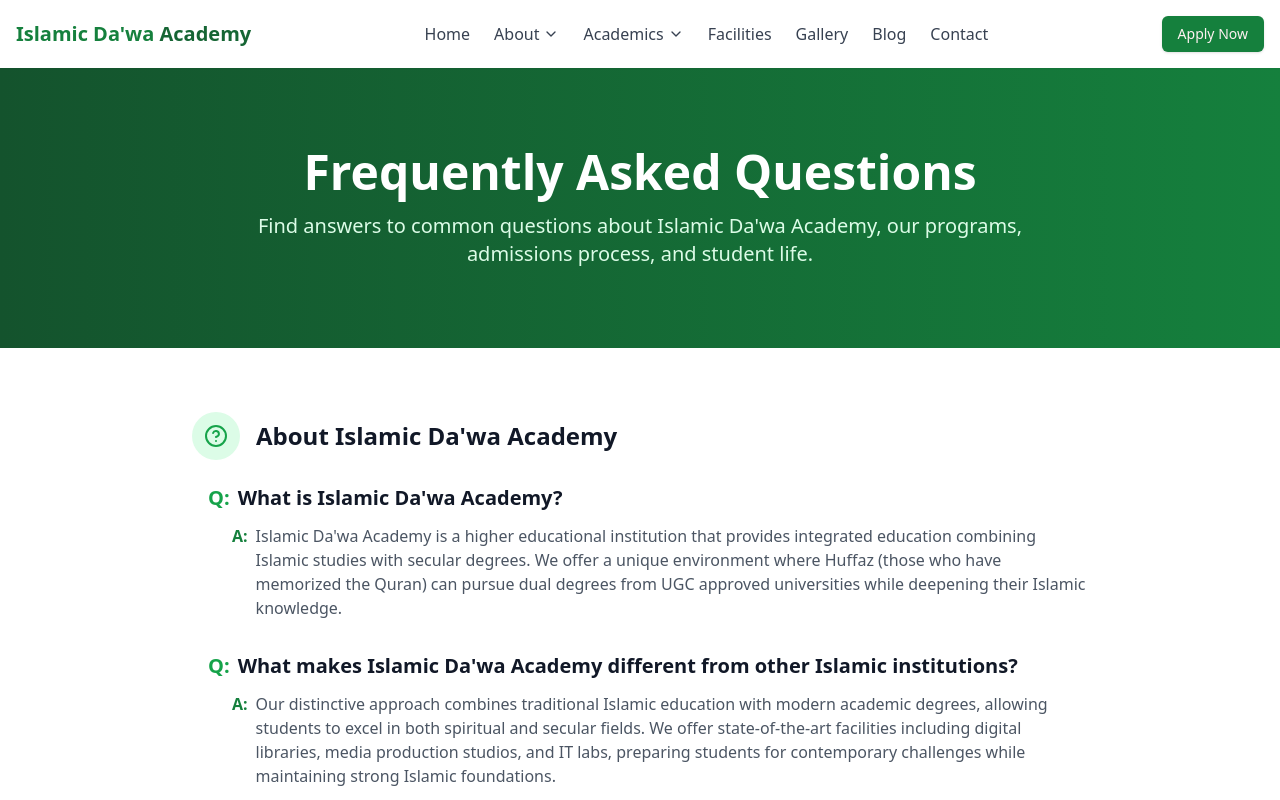
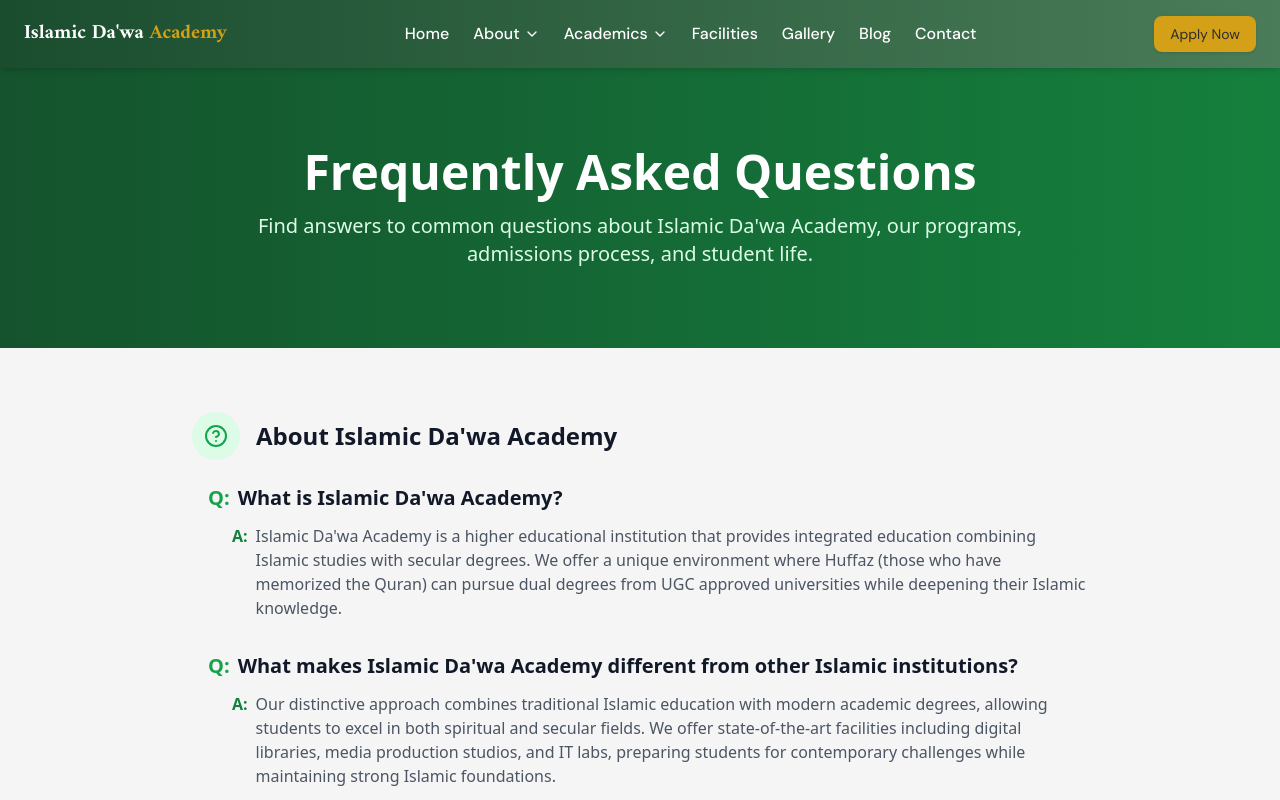
Before and after one commit to salmankavanur/Islamic-Dawa-Academy, a Next.js app: page /faq in a window 1280 px wide. Shown: the top 800 px of the page. Built offline with nearby package versions, Linux system fonts and the light colour scheme.

Commit message:
some improvements

```diff
--- a/src/app/globals.css
+++ b/src/app/globals.css
@@ -4,58 +4,24 @@
 
 @layer base {
   :root {
-    --background: 0 0% 100%;
-    --foreground: 240 10% 3.9%;
-    --card: 0 0% 100%;
-    --card-foreground: 240 10% 3.9%;
-    --popover: 0 0% 100%;
-    --popover-foreground: 240 10% 3.9%;
-    --primary: 142.1 76.2% 36.3%;
-    --primary-foreground: 355.7 100% 97.3%;
-    --secondary: 240 4.8% 95.9%;
-    --secondary-foreground: 240 5.9% 10%;
-    --muted: 240 4.8% 95.9%;
-    --muted-foreground: 240 3.8% 46.1%;
-    --accent: 240 4.8% 95.9%;
-    --accent-foreground: 240 5.9% 10%;
-    --destructive: 0 84.2% 60.2%;
-    --destructive-foreground: 0 0% 98%;
-    --border: 240 5.9% 90%;
-    --input: 240 5.9% 90%;
-    --ring: 142.1 76.2% 36.3%;
+    --background: 0 0% 96%; /* #F5F5F5 */
+    --foreground: 0 0% 18%; /* #2D2D2D */
+    --card: 0 0% 96%; /* #F5F5F5 */
+    --card-foreground: 0 0% 18%; /* #2D2D2D */
+    --popover: 0 0% 96%; /* #F5F5F5 */
+    --popover-foreground: 0 0% 18%; /* #2D2D2D */
+    --primary: 150 60% 20%; /* #1A4D2E */
+    --primary-foreground: 40 80% 60%; /* #D4A017 */
+    --secondary: 140 30% 40%; /* #4A7C59 */
+    --secondary-foreground: 0 0% 96%; /* #F5F5F5 */
+    --muted: 240 10% 50%; /* #6B7280 */
+    --muted-foreground: 240 10% 50%; /* #6B7280 */
+    --accent: 40 80% 60%; /* #D4A017 */
+    --accent-foreground: 0 0% 18%; /* #2D2D2D */
+    --border: 140 30% 40%; /* #4A7C59 */
+    --input: 140 30% 40%; /* #4A7C59 */
+    --ring: 150 60% 20%; /* #1A4D2E */
     --radius: 0.5rem;
-    --chart-1: 12 76% 61%;
-    --chart-2: 173 58% 39%;
-    --chart-3: 197 37% 24%;
-    --chart-4: 43 74% 66%;
-    --chart-5: 27 87% 67%;
-  }
-
-  .dark {
-    --background: 20 14.3% 4.1%;
-    --foreground: 0 0% 95%;
-    --card: 24 9.8% 10%;
-    --card-foreground: 0 0% 95%;
-    --popover: 0 0% 9%;
-    --popover-foreground: 0 0% 95%;
-    --primary: 142.1 70.6% 45.3%;
-    --primary-foreground: 144.9 80.4% 10%;
-    --secondary: 240 3.7% 15.9%;
-    --secondary-foreground: 0 0% 98%;
-    --muted: 0 0% 15%;
-    --muted-foreground: 240 5% 64.9%;
-    --accent: 12 6.5% 15.1%;
-    --accent-foreground: 0 0% 98%;
-    --destructive: 0 62.8% 30.6%;
-    --destructive-foreground: 0 85.7% 97.3%;
-    --border: 240 3.7% 15.9%;
-    --input: 240 3.7% 15.9%;
-    --ring: 142.4 71.8% 29.2%;
-    --chart-1: 220 70% 50%;
-    --chart-2: 160 60% 45%;
-    --chart-3: 30 80% 55%;
-    --chart-4: 280 65% 60%;
-    --chart-5: 340 75% 55%;
   }
 }
 
@@ -64,6 +30,9 @@
     @apply border-border;
   }
   body {
-    @apply bg-background text-foreground;
+    @apply bg-background text-foreground font-[var(--font-dm-sans)];
+  }
+  h1, h2, h3, h4, h5, h6 {
+    @apply font-[var(--font-rubik)];
   }
 }
--- a/src/app/layout.tsx
+++ b/src/app/layout.tsx
@@ -1,16 +1,25 @@
 import type { Metadata } from "next";
-import { Geist, Geist_Mono } from "next/font/google";
+import { DM_Sans, Rubik, Amiri } from "next/font/google";
 import "./globals.css";
 import ClientBody from "./ClientBody";
 
-const geistSans = Geist({
-  variable: "--font-geist-sans",
+// Define fonts with specific weights and subsets
+const dmSans = DM_Sans({
+  weight: ["400", "500", "700"],
   subsets: ["latin"],
+  variable: "--font-dm-sans",
 });
 
-const geistMono = Geist_Mono({
-  variable: "--font-geist-mono",
+const rubik = Rubik({
+  weight: ["400", "500", "700"],
   subsets: ["latin"],
+  variable: "--font-rubik",
+});
+
+const amiri = Amiri({
+  weight: ["400", "700"],
+  subsets: ["latin", "arabic"],
+  variable: "--font-amiri",
 });
 
 export const metadata: Metadata = {
@@ -35,7 +44,7 @@
   children: React.ReactNode;
 }>) {
   return (
-    <html lang="en" className={`${geistSans.variable} ${geistMono.variable}`}>
+    <html lang="en" className={`${dmSans.variable} ${rubik.variable} ${amiri.variable}`}>
       <ClientBody>
         {children}
       </ClientBody>
--- a/src/app/page.tsx
+++ b/src/app/page.tsx
@@ -9,7 +9,7 @@
 
 export default function Home() {
   return (
-    <main>
+    <main className="bg-[#F5F5F5]">
       <Header />
       <Hero />
       <AboutSection />
--- a/src/components/Header.tsx
+++ b/src/components/Header.tsx
@@ -13,72 +13,72 @@
   };
 
   return (
-    <header className="bg-white shadow-sm sticky top-0 z-50">
-      <div className="container mx-auto px-4 py-4 flex justify-between items-center">
+    <header className="bg-gradient-to-r from-[#1A4D2E] to-[#4A7C59] shadow-md sticky top-0 z-50 bg-opacity-90">
+      <div className="container mx-auto px-6 py-4 flex justify-between items-center">
         <Link href="/" className="flex items-center space-x-2">
-          <div className="font-bold text-xl text-green-800">
-            <span className="text-green-700">Islamic Da'wa</span> Academy
+          <div className="font-bold text-xl text-[#D4A017] font-['Amiri']">
+            <span className="text-white">Islamic Da'wa</span> Academy
           </div>
         </Link>
 
         {/* Desktop Navigation */}
         <nav className="hidden md:flex space-x-6">
-          <Link href="/" className="text-gray-700 hover:text-green-700 font-medium">
+          <Link href="/" className="text-white hover:text-[#D4A017] font-medium font-['DM_Sans']">
             Home
           </Link>
           <div className="relative group">
-            <button className="flex items-center text-gray-700 hover:text-green-700 font-medium">
+            <button className="flex items-center text-white hover:text-[#D4A017] font-medium font-['DM_Sans']">
               About <ChevronDown className="h-4 w-4 ml-1" />
             </button>
-            <div className="absolute left-0 mt-2 w-48 bg-white rounded-md shadow-lg py-1 opacity-0 invisible group-hover:opacity-100 group-hover:visible transition-all duration-300">
-              <Link href="/about" className="block px-4 py-2 text-sm text-gray-700 hover:bg-green-50">
+            <div className="absolute left-0 mt-2 w-48 bg-[#F5F5F5] rounded-lg shadow-lg py-1 opacity-0 invisible group-hover:opacity-100 group-hover:visible transition-all duration-300">
+              <Link href="/about" className="block px-4 py-2 text-sm text-[#2D2D2D] hover:bg-[#4A7C59] hover:text-white font-['DM_Sans']">
                 About Us
               </Link>
-              <Link href="/vision-mission" className="block px-4 py-2 text-sm text-gray-700 hover:bg-green-50">
+              <Link href="/vision-mission" className="block px-4 py-2 text-sm text-[#2D2D2D] hover:bg-[#4A7C59] hover:text-white font-['DM_Sans']">
                 Vision & Mission
               </Link>
-              <Link href="/faculty" className="block px-4 py-2 text-sm text-gray-700 hover:bg-green-50">
+              <Link href="/faculty" className="block px-4 py-2 text-sm text-[#2D2D2D] hover:bg-[#4A7C59] hover:text-white font-['DM_Sans']">
                 Our Faculty
               </Link>
             </div>
           </div>
           <div className="relative group">
-            <button className="flex items-center text-gray-700 hover:text-green-700 font-medium">
+            <button className="flex items-center text-white hover:text-[#D4A017] font-medium font-['DM_Sans']">
               Academics <ChevronDown className="h-4 w-4 ml-1" />
             </button>
-            <div className="absolute left-0 mt-2 w-48 bg-white rounded-md shadow-lg py-1 opacity-0 invisible group-hover:opacity-100 group-hover:visible transition-all duration-300">
-              <Link href="/programs" className="block px-4 py-2 text-sm text-gray-700 hover:bg-green-50">
+            <div className="absolute left-0 mt-2 w-48 bg-[#F5F5F5] rounded-lg shadow-lg py-1 opacity-0 invisible group-hover:opacity-100 group-hover:visible transition-all duration-300">
+              <Link href="/programs" className="block px-4 py-2 text-sm text-[#2D2D2D] hover:bg-[#4A7C59] hover:text-white font-['DM_Sans']">
                 Programs Offered
               </Link>
-              <Link href="/dual-degree" className="block px-4 py-2 text-sm text-gray-700 hover:bg-green-50">
+              <Link href="/dual-degree" className="block px-4 py-2 text-sm text-[#2D2D2D] hover:bg-[#4A7C59] hover:text-white font-['DM_Sans']">
                 Dual Degree System
               </Link>
-              <Link href="/curriculum" className="block px-4 py-2 text-sm text-gray-700 hover:bg-green-50">
+              <Link href="/curriculum" className="block px-4 py-2 text-sm text-[#2D2D2D] hover:bg-[#4A7C59] hover:text-white font-['DM_Sans']">
                 Curriculum
               </Link>
             </div>
           </div>
-          <Link href="/facilities" className="text-gray-700 hover:text-green-700 font-medium">
+          <Link href="/facilities" className="text-white hover:text-[#D4A017] font-medium font-['DM_Sans']">
             Facilities
           </Link>
-          <Link href="/gallery" className="text-gray-700 hover:text-green-700 font-medium">
+          <Link href="/gallery" className="text-white hover:text-[#D4A017] font-medium font-['DM_Sans']">
             Gallery
           </Link>
-          <Link href="/blog" className="text-gray-700 hover:text-green-700 font-medium">
+          <Link href="/blog" className="text-white hover:text-[#D4A017] font-medium font-['DM_Sans']">
             Blog
           </Link>
-          <Link href="/contact" className="text-gray-700 hover:text-green-700 font-medium">
+          <Link href="/contact" className="text-white hover:text-[#D4A017] font-medium font-['DM_Sans']">
             Contact
           </Link>
         </nav>
 
-        <Button variant="default" className="hidden md:block bg-green-700 hover:bg-green-800">
+        <Button variant="default" className="hidden md:block bg-[#D4A017] text-[#2D2D2D] hover:bg-[#E5B828] transition-all duration-300 rounded-lg font-['DM_Sans']">
           Apply Now
         </Button>
 
         {/* Mobile Menu Button */}
         <div className="md:hidden">
-          <button onClick={toggleMenu} className="text-gray-700">
+          <button onClick={toggleMenu} className="text-white">
             {isMenuOpen ? <X className="h-6 w-6" /> : <Menu className="h-6 w-6" />}
           </button>
         </div>
@@ -86,54 +86,58 @@
 
       {/* Mobile Navigation */}
       {isMenuOpen && (
-        <div className="md:hidden bg-white border-t">
-          <div className="container mx-auto px-4 py-3">
+        <div className="md:hidden bg-[#F5F5F5] border-t border-[#4A7C59]">
+          <div className="container mx-auto px-6 py-3">
             <nav className="flex flex-col space-y-3">
-              <Link href="/" className="text-gray-700 hover:text-green-700 py-2" onClick={toggleMenu}>
+              <Link href="/" className="text-[#2D2D2D] hover:text-[#1A4D2E] py-2 font-['DM_Sans']" onClick={toggleMenu}>
                 Home
               </Link>
-              <div className="border-t border-gray-100 pt-2">
-                <div className="font-medium text-gray-700 mb-1">About</div>
+              <div className="border-t border-[#4A7C59] pt-2">
+                <div className="font-medium text-[#2D2D2D] mb-1 font-['DM_Sans']">About</div>
                 <div className="pl-3 flex flex-col space-y-2">
-                  <Link href="/about" className="text-gray-600 text-sm hover:text-green-700" onClick={toggleMenu}>
+                  <Link href="/about" className="text-[#6B7280] text-sm hover:text-[#1A4D2E] font-['DM_Sans']" onClick={toggleMenu}>
                     About Us
                   </Link>
-                  <Link href="/vision-mission" className="text-gray-600 text-sm hover:text-green-700" onClick={toggleMenu}>
+                  <Link href="/vision-mission" className="text-[#6B7280] text-sm hover:text-[#1A4D2E] font-['DM_Sans']" onClick={toggleMenu}>
                     Vision & Mission
                   </Link>
-                  <Link href="/faculty" className="text-gray-600 text-sm hover:text-green-700" onClick={toggleMenu}>
+                  <Link href="/faculty" className="text-[#6B7280] text-sm hover:text-[#1A4D2E] font-['DM_Sans']" onClick={toggleMenu}>
                     Our Faculty
                   </Link>
                 </div>
               </div>
-              <div className="border-t border-gray-100 pt-2">
-                <div className="font-medium text-gray-700 mb-1">Academics</div>
+              <div className="border-t border-[#4A7C59] pt-2">
+                <div className="font-medium text-[#2D2D2D] mb-1 font-['DM_Sans']">Academics</div>
                 <div className="pl-3 flex flex-col space-y-2">
-                  <Link href="/programs" className="text-gray-600 text-sm hover:text-green-700" onClick={toggleMenu}>
+                  <Link href="/programs" className="text-[#6B7280] text-sm hover:text-[#1A4D2E] font-['DM_Sans']" onClick={toggleMenu}>
                     Programs Offered
                   </Link>
-                  <Link href="/dual-degree" className="text-gray-600 text-sm hover:text-green-700" onClick={toggleMenu}>
+                  <Link href="/dual-degree" className="text-[#6B7280] text-sm hover:text-[#1A4D2E] font-['DM_Sans']" onClick={toggleMenu}>
                     Dual Degree System
                   </Link>
-                  <Link href="/curriculum" className="text-gray-600 text-sm hover:text-green-700" onClick={toggleMenu}>
+                  <Link href="/curriculum" className="text-[#6B7280] text-sm hover:text-[#1A4D2E] font-['DM_Sans']" onClick={toggleMenu}>
                     Curriculum
                   </Link>
                 </div>
               </div>
-              <Link href="/facilities" className="text-gray-700 hover:text-green-700 py-2 border-t border-gray-100" onClick={toggleMenu}>
+              <Link href="/facilities" className="text-[#2D2D2D] hover:text-[#1A4D2E] py-2 border-t border-[#4A7C59] font-['DM_Sans']" onClick={toggleMenu}>
                 Facilities
               </Link>
-              <Link href="/gallery" className="text-gray-700 hover:text-green-700 py-2 border-t border-gray-100" onClick={toggleMenu}>
+              <Link href="/gallery" className="text-[#2D2D2D] hover:text-[#1A4D2E] py-2 border-t border-[#4A7C59] font-['DM_Sans']" onClick={toggleMenu}>
                 Gallery
               </Link>
-              <Link href="/blog" className="text-gray-700 hover:text-green-700 py-2 border-t border-gray-100" onClick={toggleMenu}>
+              <Link href="/blog" className="text-[#2D2D2D] hover:text-[#1A4D2E] py-2 border-t border-[#4A7C59] font-['DM_Sans']" onClick={toggleMenu}>
                 Blog
               </Link>
-              <Link href="/contact" className="text-gray-700 hover:text-green-700 py-2 border-t border-gray-100" onClick={toggleMenu}>
+              <Link href="/contact" className="text-[#2D2D2D] hover:text-[#1A4D2E] py-2 border-t border-[#4A7C59] font-['DM_Sans']" onClick={toggleMenu}>
                 Contact
               </Link>
-              <div className="pt-2 border-t border-gray-100">
-                <Button variant="default" className="w-full bg-green-700 hover:bg-green-800" onClick={toggleMenu}>
+              <div className="pt-2 border-t border-[#4A7C59]">
+                <Button
+                  variant="default"
+                  className="w-full bg-[#D4A017] text-[#2D2D2D] hover:bg-[#E5B828] transition-all duration-300 rounded-lg font-['DM_Sans']"
+                  onClick={toggleMenu}
+                >
                   Apply Now
                 </Button>
               </div>
```
Also changed, not shown: src/components/AboutSection.tsx (+11 -9 lines), src/components/Footer.tsx (+30 -30 lines), src/components/Hero.tsx (+16 -9 lines).
